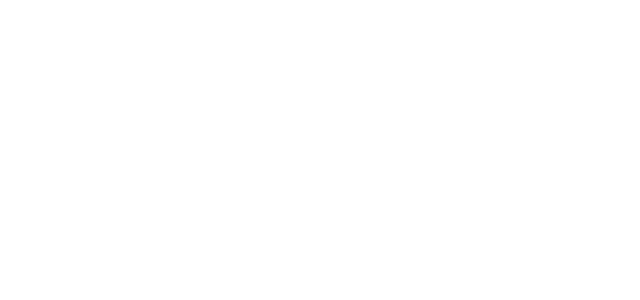
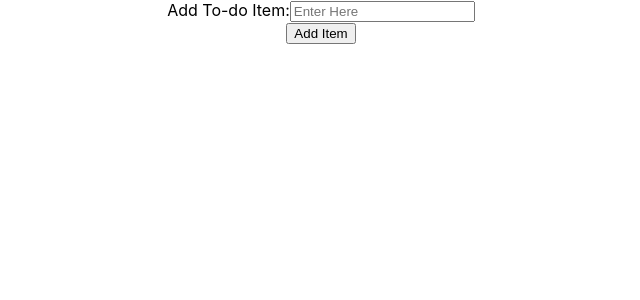
Before and after one commit to bloominstituteoftechnology/reducer-todo, a React (Create React App) app in the folder reducer-todo/: page / in a window 1280 px wide. Shown: the top 300 px of the page, without its empty margins (319-959 px from the left). Built offline with nearby package versions, Linux system fonts and the light colour scheme.

Commit message:
form started

```diff
--- a/reducer-todo/src/App.js
+++ b/reducer-todo/src/App.js
@@ -1,10 +1,11 @@
 import React from 'react';
 import './App.css';
+import Form from './components/form'
 
 function App() {
   return (
     <div className="App">
-
+      <Form />
     </div>
   );
 }
--- /dev/null
+++ b/reducer-todo/src/components/form.js
@@ -0,0 +1,17 @@
+import React from "react"
+import {initialState, reducer} from '../reducers/todoReducer.js'
+
+export default function Form () {
+
+
+    return (
+        <div className="form-container">
+            <form>
+                Add To-do Item:
+                <input type="text" name="todo-item" placeholder="Enter Here"/>
+            </form>
+            <button>Add Item</button>
+
+        </div>
+    )
+}
--- /dev/null
+++ b/reducer-todo/src/reducers/todoReducer.js
@@ -0,0 +1,12 @@
+export const initialState = {
+    name: '',
+    id: Date.now(),
+    completed: false
+}
+
+export const reducer = (state, action) => {
+    switch(action.type) {
+        default:
+            return state;
+    }
+}
```
